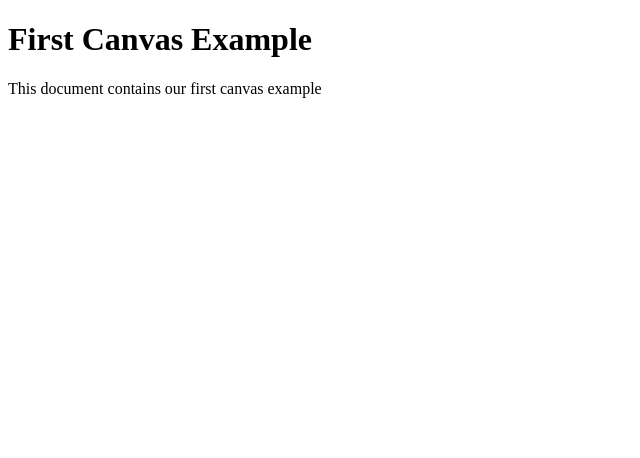
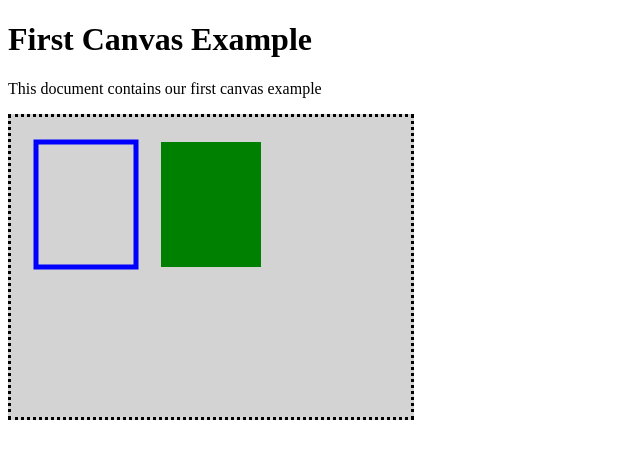
Before and after one commit to CoreyGumbs/webinteractionandanimation, a plain HTML site: page 1-Starting/1-First Canvas Document.html in a window 1280 px wide. Shown: the whole page, without its empty margins (0-640 px from the left). Drawn offline with Linux system fonts and the light colour scheme.

Commit message:
Canvas Practice: Rectanlges

```diff
--- a/1-Starting/1-First Canvas Document.html
+++ b/1-Starting/1-First Canvas Document.html
@@ -2,10 +2,57 @@
 <html>
 	<head>
 		<title>Our First Canvas</title>
+    <style type= "text/css">
+				#Canvas1 {
+					border: dotted 3px black;
+					background-color:  lightgray;
+				}
+    </style>
 
+    <script type="text/javascript">
+
+    		window.onload = function(){
+
+    			var theCanvas = document.getElementById("Canvas1");
+
+    			//theCanvas.width = 150;
+    			//theCanvas.height= 150;
+
+    			if(theCanvas){
+    				//get context
+
+    				var ctx = theCanvas.getContext("2d");
+
+    				if(ctx){
+    					//draw here
+
+    					//draw a stroked rectangle
+    					ctx.strokeStyle = "blue";
+    					ctx.lineWidth = 5;
+
+    					//draw rectangle
+    					//strokeRect(posX, posY, width, height);
+    					ctx.strokeRect(25, 25, 100, 125);
+
+    					//filledRect
+    					//set style
+    					ctx.fillStyle = "green";
+    					ctx.fillRect(150, 25, 100, 125);
+
+    				}
+
+    			}
+
+    		}
+
+
+    </script>
 	</head>
 	<body>
 		<h1>First Canvas Example</h1>
 		<p>This document contains our first canvas example</p>
+		<canvas id="Canvas1" width ="400" height ="300">
+			<p>Your browser does not support canvas.</p>
+		</canvas>
 	</body>
 </html>
```
